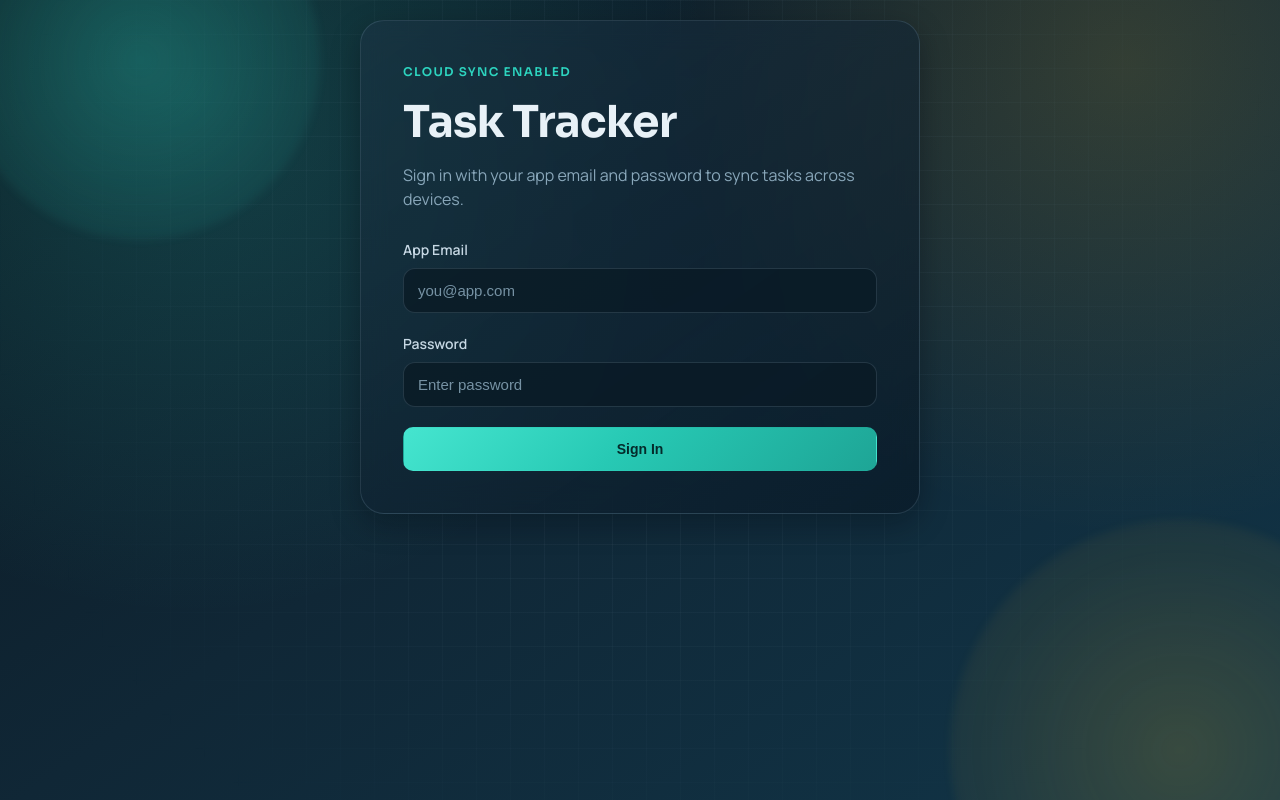
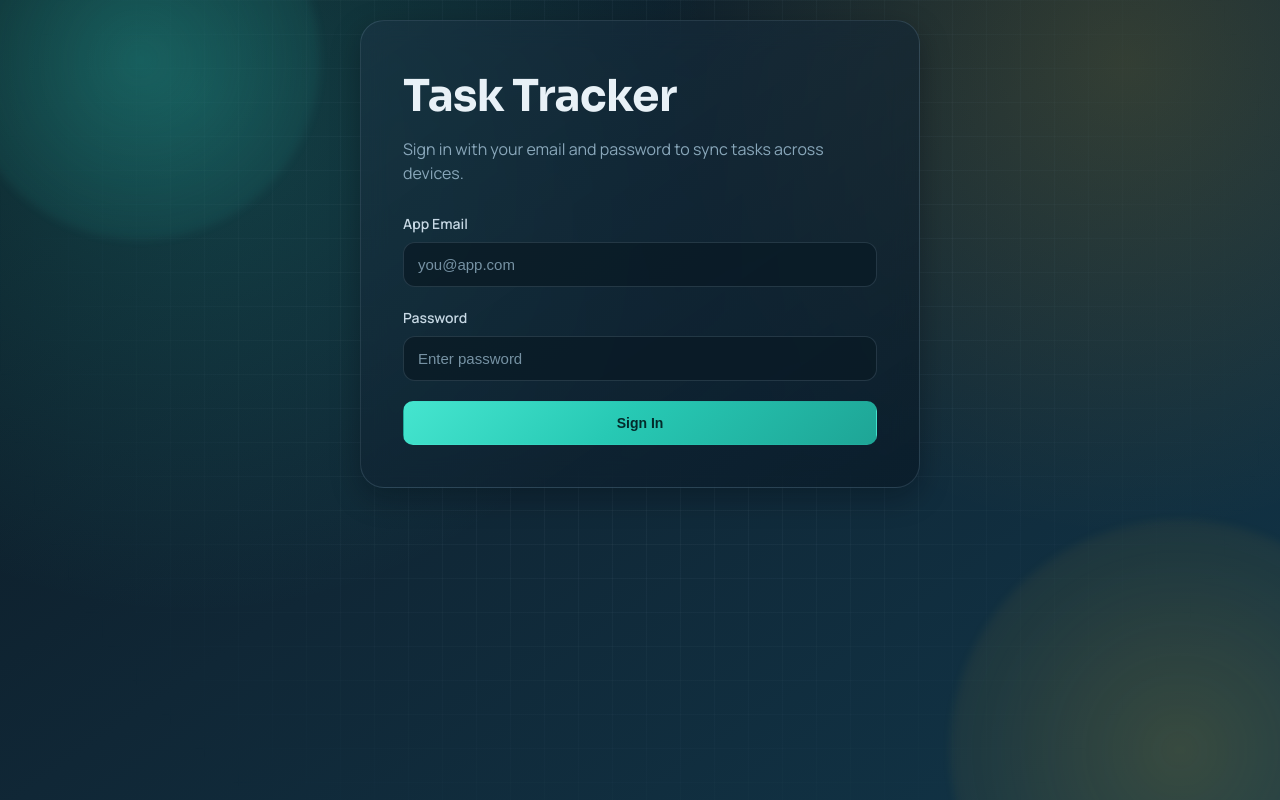
Before and after one commit to PradeepJajjara/PradeepJajjara.github.io, a plain HTML site: page task-tracker/index.html in a window 1280 px wide. Drawn offline with nearby package versions, Linux system fonts and the light colour scheme.

Commit message:
text changes

```diff
--- a/task-tracker/index.html
+++ b/task-tracker/index.html
@@ -16,9 +16,8 @@
 
     <main class="login-shell">
         <section class="login-card glass-card" aria-labelledby="loginTitle">
-            <p class="kicker">Cloud Sync Enabled</p>
             <h1 id="loginTitle">Task Tracker</h1>
-            <p class="subtitle">Sign in with your app email and password to sync tasks across devices.</p>
+            <p class="subtitle">Sign in with your email and password to sync tasks across devices.</p>
 
             <form id="loginForm" novalidate>
                 <div class="form-group">
```
